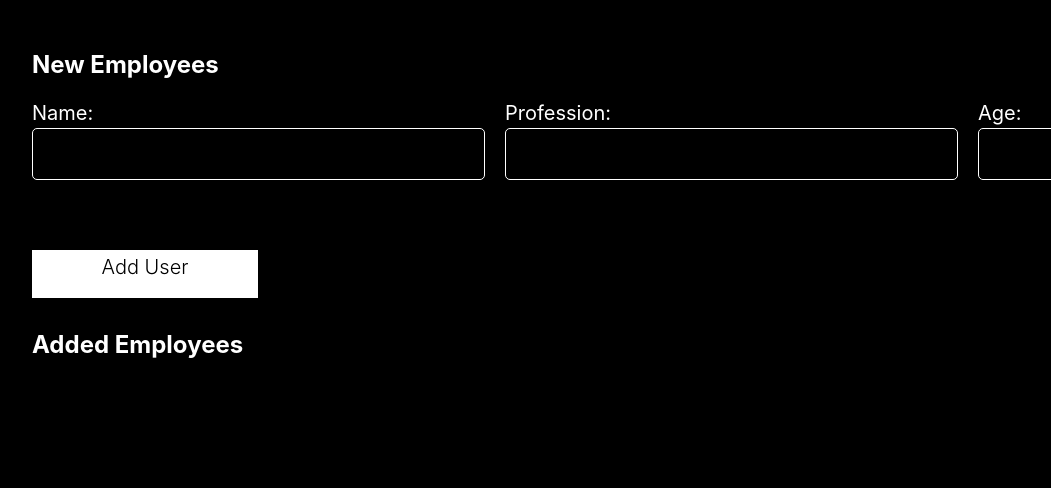
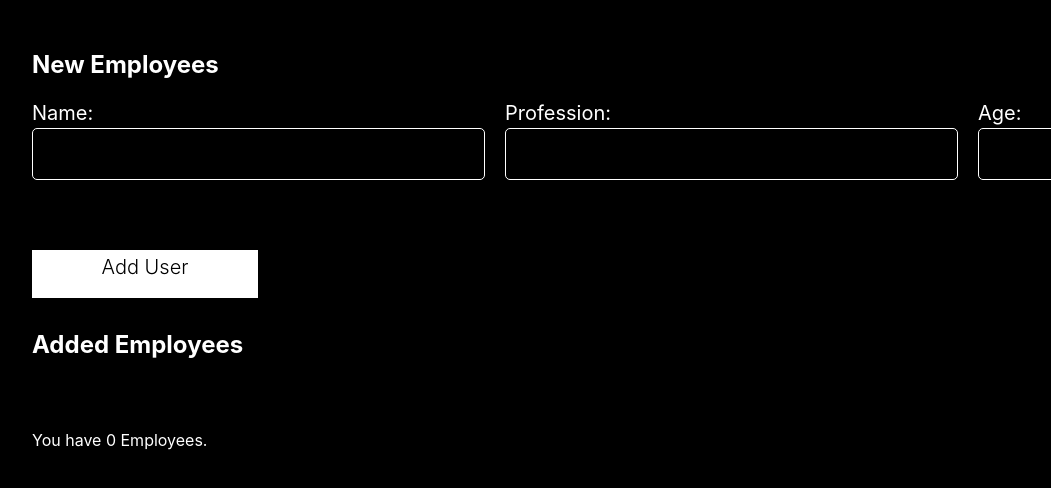
Before and after one commit to Karthiksunkari3/Add-new-Employee, a plain HTML site: page index.html in a window 1280 px wide. Shown: the top 488 px of the page, without its empty margins (26-1077 px from the left). Drawn offline with Linux system fonts and the light colour scheme.

Commit message:
Update index.html

```diff
--- a/index.html
+++ b/index.html
@@ -32,7 +32,7 @@
     <h2 id="employees">Added Employees</h2>
 
     <div class="AddedEmployee-container">
-
+       <div id="messages">You have 0 Employees.</div>
         <!-- <div class="addData">
               <div class="updateOnUi">
                 <div class="id">1</div>
```
